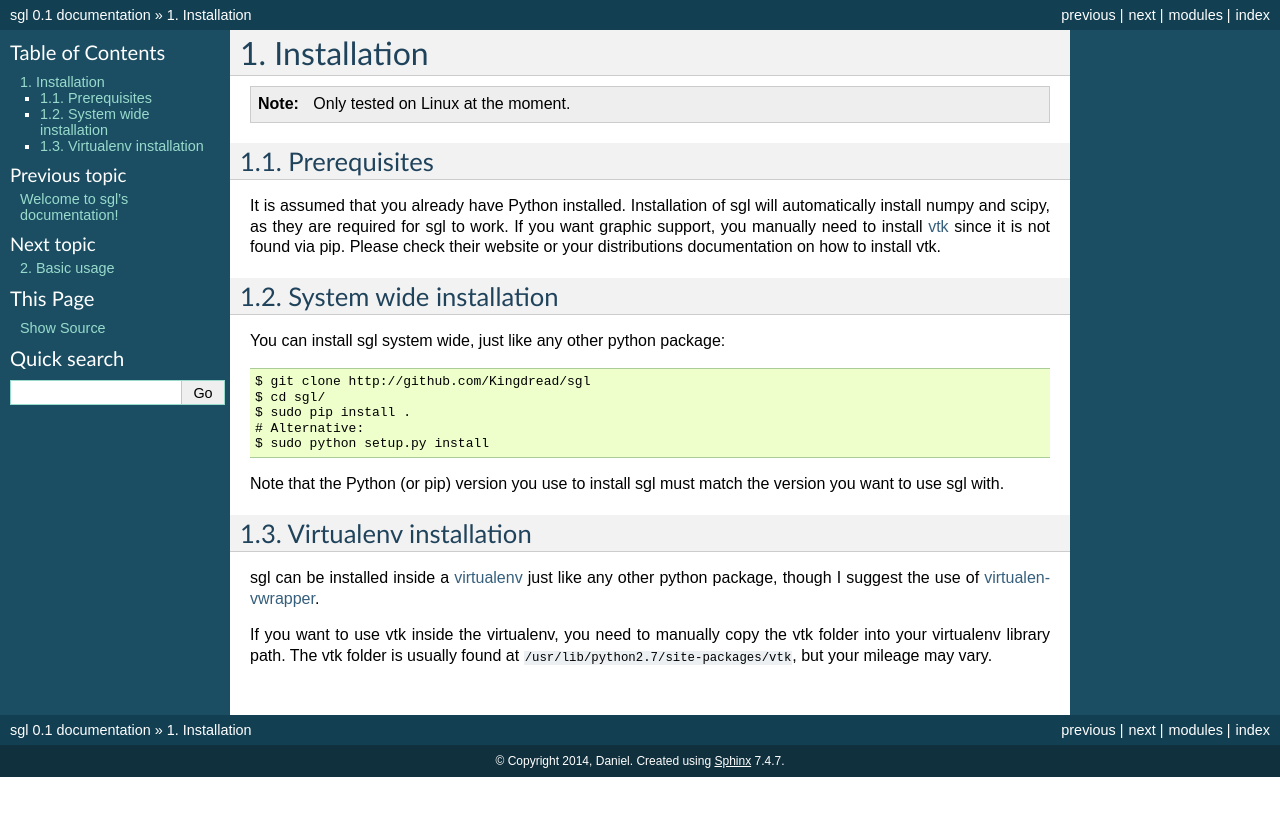
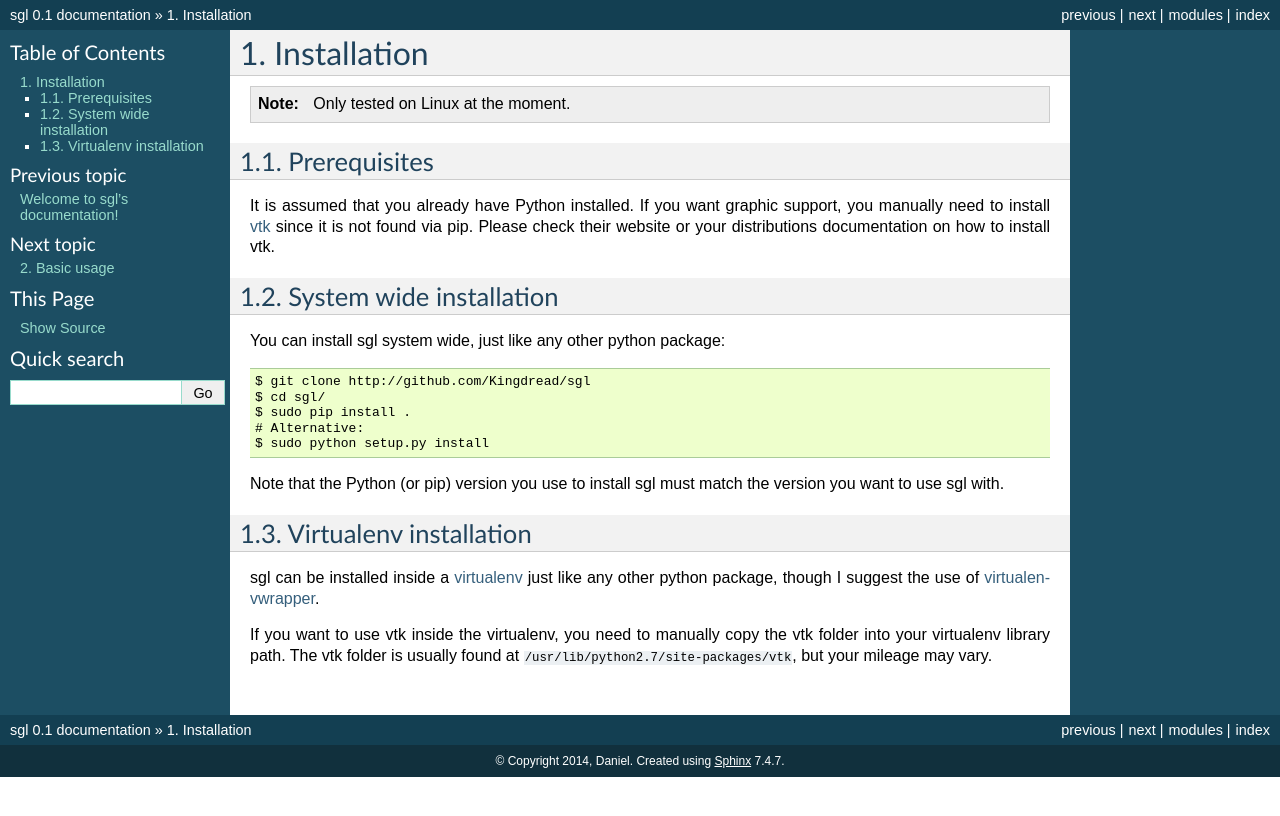
Before and after one commit to Kingdread/sgl, a Sphinx documentation site: the page built from doc/source/install.rst, in a window 1280 px wide. Shown: the top 816 px of the page. Built offline with Sphinx 7.4.7, drawn with Linux system fonts in a browser that asks for light colours; formulas are drawn with MathJax 3.

Commit message:
Removed scipy and numpy from requirements

```diff
--- a/doc/source/install.rst
+++ b/doc/source/install.rst
@@ -8,11 +8,10 @@ Installation
 Prerequisites
 -------------
 
-It is assumed that you already have Python installed. Installation of sgl will
-automatically install numpy and scipy, as they are required for sgl to work. If
-you want graphic support, you manually need to install `vtk`_ since it is not
-found via pip. Please check their website or your distributions documentation
-on how to install vtk.
+It is assumed that you already have Python installed. If you want graphic
+support, you manually need to install `vtk`_ since it is not found via pip.
+Please check their website or your distributions documentation on how to
+install vtk.
 
 .. _vtk: http://www.vtk.org
 
--- a/setup.py
+++ b/setup.py
@@ -38,5 +38,5 @@ setup(
 
         keywords="analytic geometry",
 
-        install_requires=["scipy", "numpy"],
+        install_requires=[],
 )
```
Also changed, not shown: README.md (+1 -1 lines), 1 other file.
